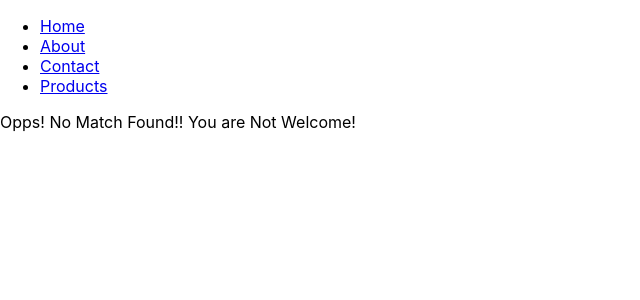
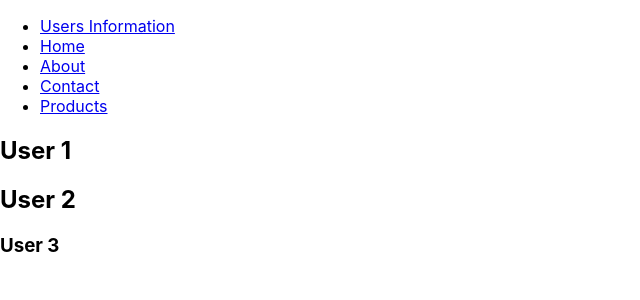
Before and after one commit to MohammadRuhulAmin/React-Hook-tutorial, a React (Create React App) app: page /users in a window 1280 px wide. Shown: the top 300 px of the page, without its empty margins (0-640 px from the left). Built offline with nearby package versions, Linux system fonts and the light colour scheme.

Commit message:
Dynamic Route

```diff
--- a/src/App.js
+++ b/src/App.js
@@ -27,6 +27,8 @@ import NoMatch from './components/NoMatch';
 import Products from './components/Products';
 import FeaturedProducts from './components/FeaturedProducts';
 import NewProducts from './components/NewProducts';
+import Users from './components/DynamicRoute/Users';
+import UserDetails from './components/DynamicRoute/UserDetails';
 function App() {
   return (
     <div className="App">
@@ -44,6 +46,9 @@ function App() {
             <Route path='featured' element={<FeaturedProducts/>}></Route>
             <Route path = 'new' element = {<NewProducts/>}></Route>
         </Route>
+        <Route path='users' element={<Users/>}></Route>
+        <Route path='users/:userId' element={<UserDetails/>}></Route>
+
       </Routes>
 
         {
--- /dev/null
+++ b/src/components/DynamicRoute/UserDetails.js
@@ -0,0 +1,9 @@
+const UserDetails = ()=>{
+    return(
+        <div>
+            details about users
+        </div>
+    )
+}
+
+export default UserDetails
--- /dev/null
+++ b/src/components/DynamicRoute/Users.js
@@ -0,0 +1,10 @@
+const Users = ()=>{
+    return(
+        <div>
+            <h2>User 1</h2>
+            <h2>User 2</h2>
+            <h3>User 3</h3>
+        </div>
+    )
+}
+export default Users
--- a/src/components/Navbar.js
+++ b/src/components/Navbar.js
@@ -5,6 +5,9 @@ const Navbar = ()=>{
     return(
         <div>
             <ul>
+                <li>
+                    <Link to='users'>Users Information</Link>
+                </li>
                 <li>
                     <Link to='/' >Home</Link>
                 </li>
```
